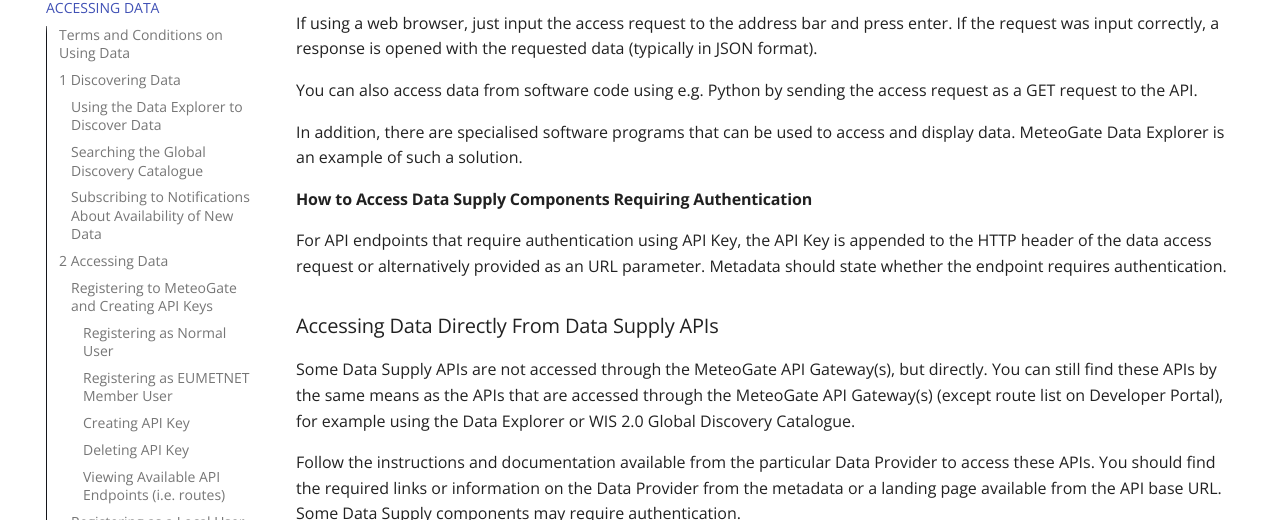
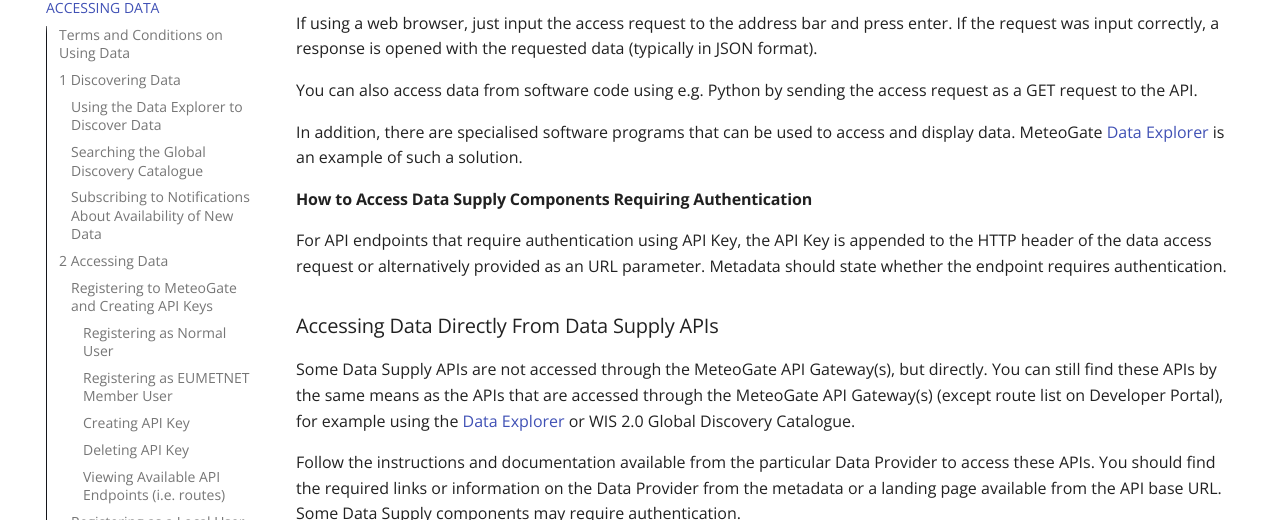
Before and after one commit to EUMETNET/meteogate-documentation, an MkDocs documentation site: the page built from docs/2-discovering-and-accessing-data.md, in a window 1280 px wide and 900 px high, scrolled down 5448 px. Shown: the part 139-659 px from the top of the window. Built offline with MkDocs 1.6.1 and Material for MkDocs 9.7.7, drawn with Linux system fonts in a browser that asks for light colours; comment, search, counter and statistics services are not loaded; part of the change alters nothing that is shown; some of the changed text lies outside the part shown.

```diff
--- a/docs/2-discovering-and-accessing-data.md
+++ b/docs/2-discovering-and-accessing-data.md
@@ -134,7 +134,7 @@ First, it is necessary to identify the API from which the data will be retrieved
 
 There are several ways to find the API that can provide data for your needs:
 
-  - MeteoGate Data Explorer (recommended, see above)
+  - MeteoGate [Data Explorer](https://explorer.meteogate.eu) (recommended, see above)
   - WMO WIS2 Global Discovery Catalogue (see above)
   - Route list in MeteoGate Developer Portal (see above). Note that the route list includes only Data Supply components that are accessed through MeteoGate API Gateway(s).
   - Notification message (see above)
@@ -166,7 +166,7 @@ If using a web browser, just input the access request to the address bar and pre
 
 You can also access data from software code using e.g. Python by sending the access request as a GET request to the API.
 
-In addition, there are specialised software programs that can be used to access and display data. MeteoGate Data Explorer is an example of such a solution.
+In addition, there are specialised software programs that can be used to access and display data. MeteoGate [Data Explorer](https://explorer.meteogate.eu) is an example of such a solution.
 
 #### How to Access Data Supply Components Requiring Authentication
 
@@ -174,7 +174,7 @@ For API endpoints that require authentication using API Key, the API Key is appe
 
 ### Accessing Data Directly From Data Supply APIs
 
-Some Data Supply APIs are not accessed through the MeteoGate API Gateway(s), but directly. You can still find these APIs by the same means as the APIs that are accessed through the MeteoGate API Gateway(s) (except route list on Developer Portal), for example using the Data Explorer or WIS 2.0 Global Discovery Catalogue.
+Some Data Supply APIs are not accessed through the MeteoGate API Gateway(s), but directly. You can still find these APIs by the same means as the APIs that are accessed through the MeteoGate API Gateway(s) (except route list on Developer Portal), for example using the [Data Explorer](https://explorer.meteogate.eu) or WIS 2.0 Global Discovery Catalogue.
 
 Follow the instructions and documentation available from the particular Data Provider to access these APIs. You should find the required links or information on the Data Provider from the metadata or a landing page available from the API base URL. Some Data Supply components may require authentication.
 
```
